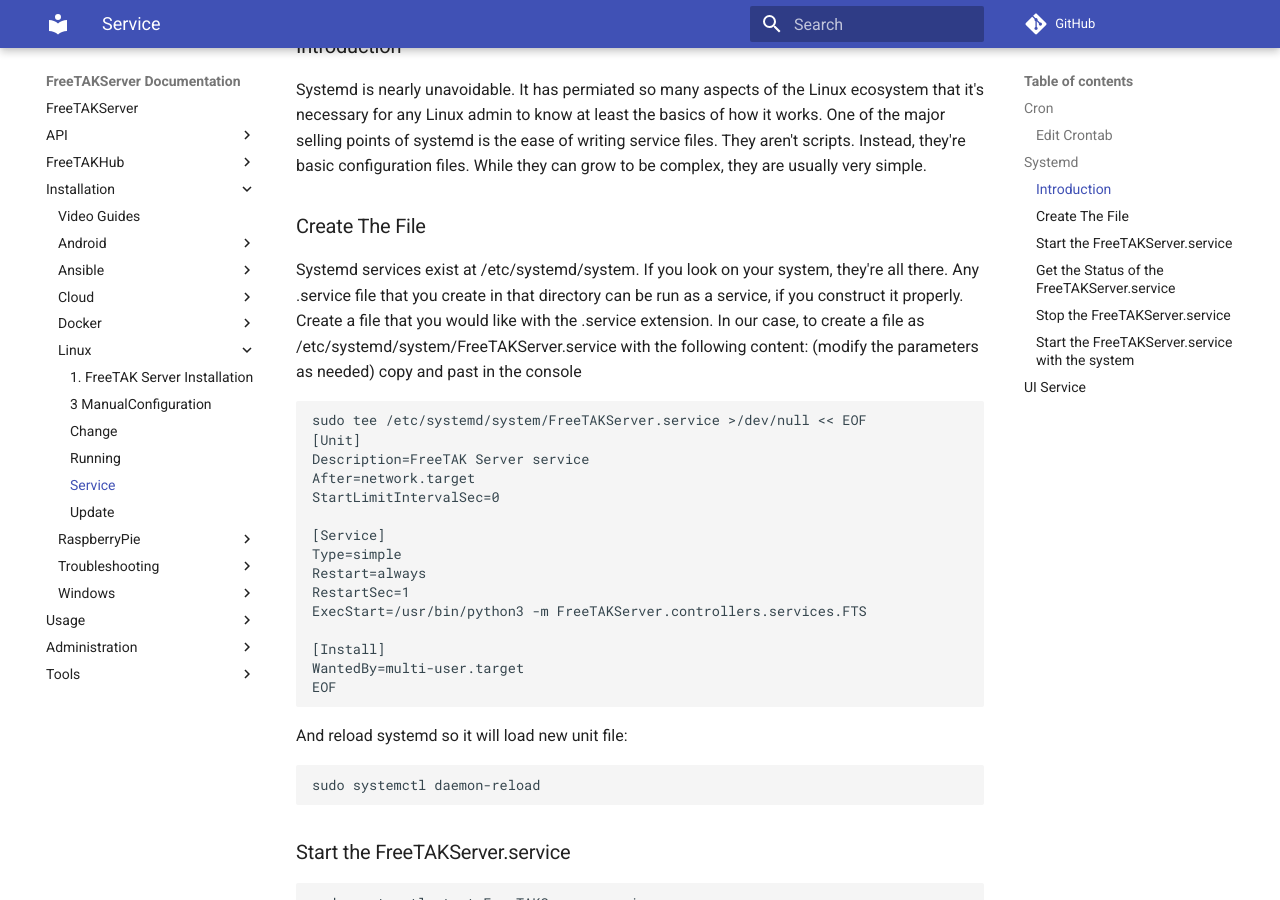
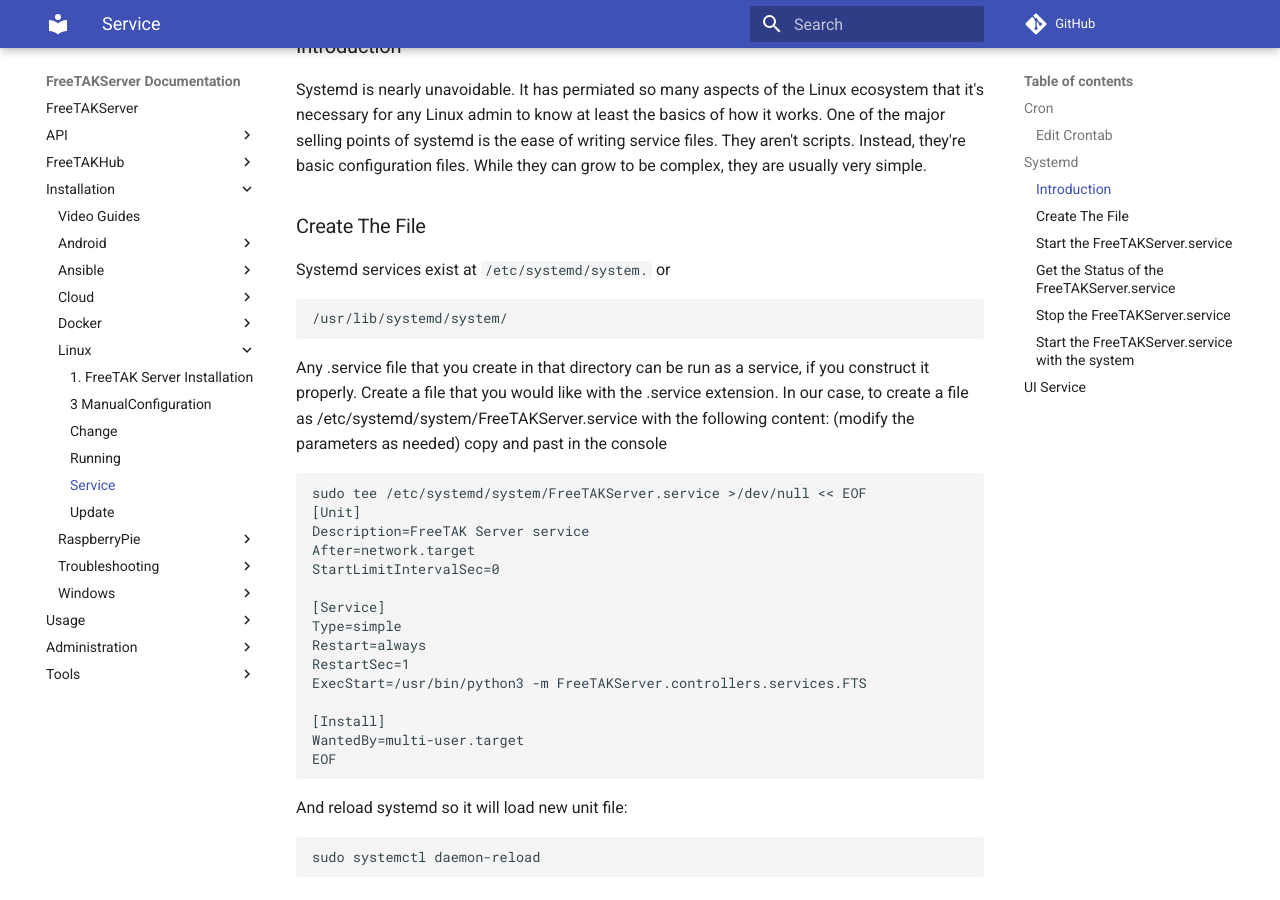
Before and after one commit to FreeTAKTeam/FreeTAKServer-User-Docs, an MkDocs documentation site: the page built from docs/docs/Installation/Linux/Service.md, in a window 1280 px wide and 900 px high, scrolled down 681 px. Built offline with MkDocs 1.6.1 and Material for MkDocs 9.7.7, drawn with Linux system fonts in a browser that asks for light colours; comment, search, counter and statistics services are not loaded.

Commit message:
Update Service.md

````diff
--- a/docs/docs/Installation/Linux/Service.md
+++ b/docs/docs/Installation/Linux/Service.md
@@ -26,7 +26,12 @@
 They aren't scripts. Instead, they're basic configuration files. While they can grow to be complex, they are usually very simple.
 
 ### Create The File
-Systemd services exist at /etc/systemd/system. If you look on your system, they're all there.
+Systemd services exist at
+```/etc/systemd/system.```
+or
+```
+/usr/lib/systemd/system/
+```
 Any .service file that you create in that directory can be run as a service, if you construct it properly.
 Create a file that you would like with the .service extension.
 In our case, to create a file as /etc/systemd/system/FreeTAKServer.service with the following content:
````
